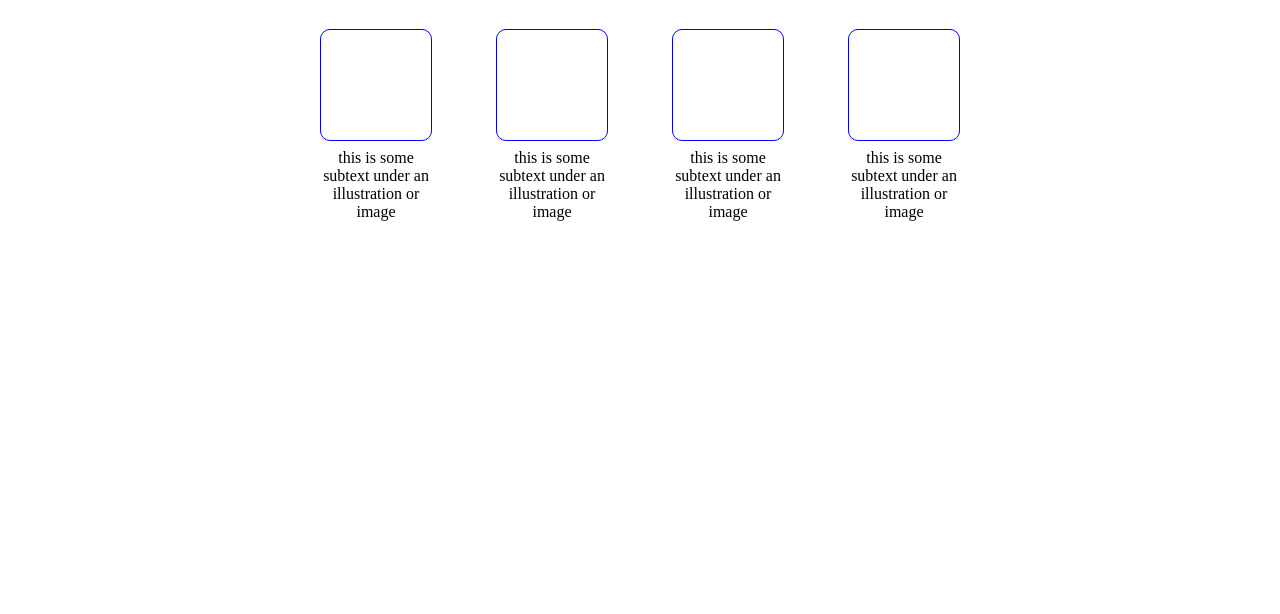
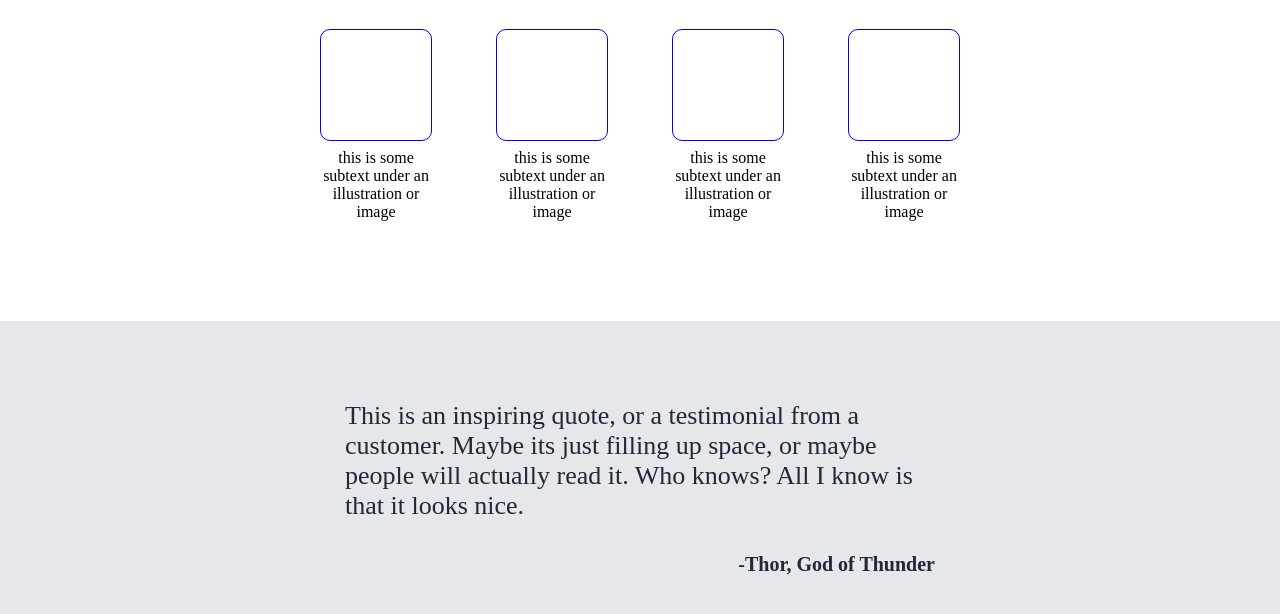
Before and after one commit to Brainspeck/Landing-Page-The-Odin-Project, a plain HTML site: page index.html in a window 1280 px wide. Shown: the part 422-1036 px from the top of the page. Before the commit the page ends 800 px from the top, so only its background shows below. Drawn offline with Linux system fonts and the light colour scheme.

Commit message:
add the quote section

```diff
--- a/index.html
+++ b/index.html
@@ -57,6 +57,12 @@
     <!--MAIN END-->
 
     <!--QUOTE-->
+    <div class="quote-main-container">
+        <div class="quote-container">
+            <p class="quote">This is an inspiring quote, or a testimonial from a customer. Maybe its just filling up space, or maybe people will actually read it. Who knows? All I know is that it looks nice.</p>
+            <p class="author">-Thor, God of Thunder</p>
+        </div>
+    </div>
     <!--QUOTE END-->
 
 
--- a/style.css
+++ b/style.css
@@ -69,6 +69,7 @@ button {
 
 .main-section-container {
     margin-top: 2.5rem;
+    padding-bottom: 100px;
 }
 
 .info {
@@ -103,3 +104,34 @@ button {
     text-align: center;
     margin-top: 0.5rem;
 }
+
+.quote-main-container {
+    background-color: #E5E7EB;
+    display: flex;
+    justify-content: center;
+    align-items: center;
+    padding: 50px;
+}
+
+.quote-container {
+    display: flex;
+    justify-content: center;
+    align-items: center;
+    flex-direction: column;
+    max-width: 50%;
+    margin-top: 30px;
+}
+
+.quote {
+    font-size: 26px;
+    color: #1F2937;
+    word-wrap: break-word;
+}
+
+.author {
+    font-weight: bolder;
+    font-size: 20px;
+    margin-left: auto;
+    margin-top: 2rem;
+    color: #1F2937;
+}
```
